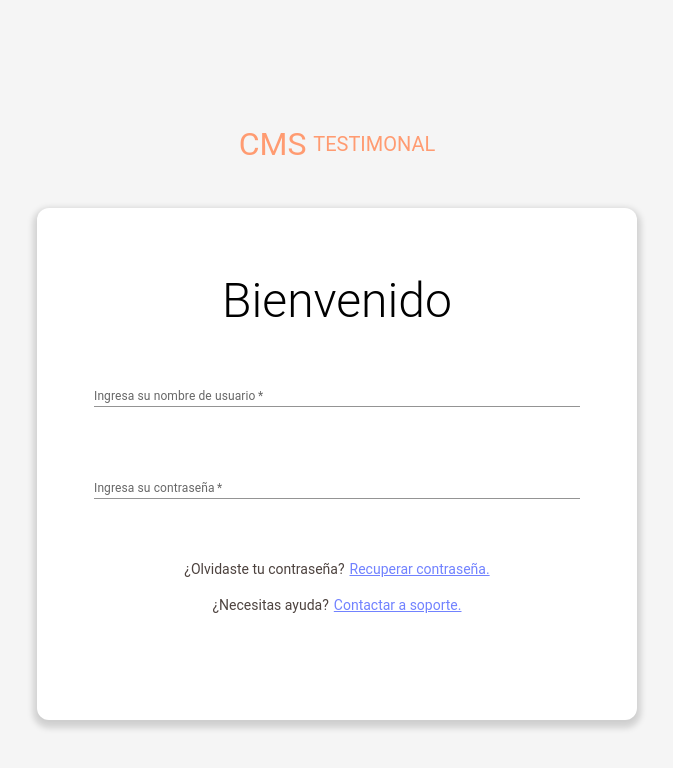
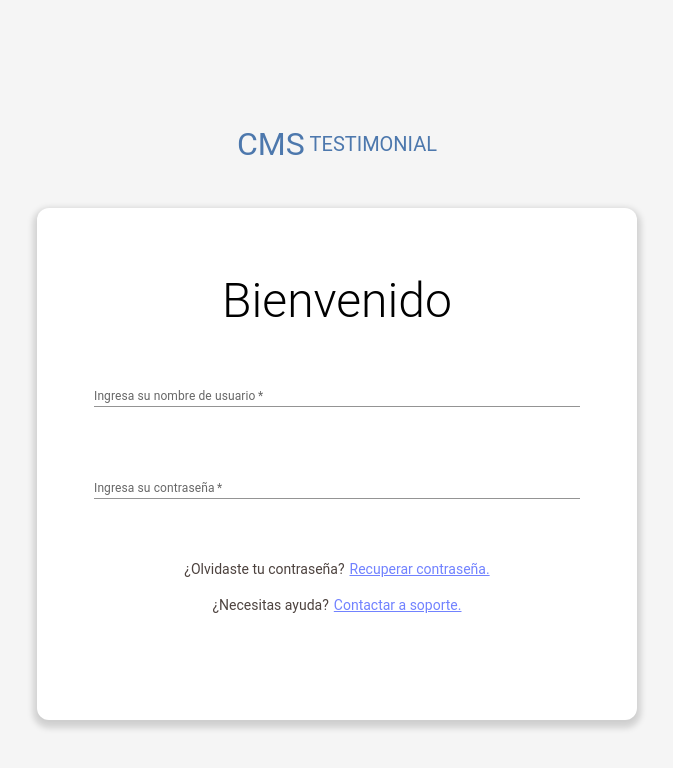
Before and after one commit to No-Country-simulation/s03-26-equipo-01, a React (Vite) app in the folder client/: page /login in a window 1280 px wide. Shown: the top 768 px of the page, without its empty margins (303-976 px from the left). Built offline with nearby package versions, Linux system fonts and the light colour scheme.

Commit message:
Se cambió el color del logo por el accent

```diff
--- a/client/src/features/login/components/logo-container/LogoContainer.tsx
+++ b/client/src/features/login/components/logo-container/LogoContainer.tsx
@@ -6,7 +6,7 @@ const LogoContainer = () => {
         <section className='logo-container'>
             <div>
                 <p className='logo-container-cms'>CMS</p>
-                <p className='logo-container-testimonial'>TESTIMONAL</p>
+                <p className='logo-container-testimonial'>TESTIMONIAL</p>
             </div>
         </section>
     )
--- a/client/src/features/login/components/logo-container/logo-container.css
+++ b/client/src/features/login/components/logo-container/logo-container.css
@@ -16,7 +16,7 @@
 
 .logo-container-cms, .logo-container-testimonial {
     font-family: 'Roboto';
-    color: var(--primary-color);
+    color: var(--accent-color);
 }
 
 .logo-container-cms {
```
